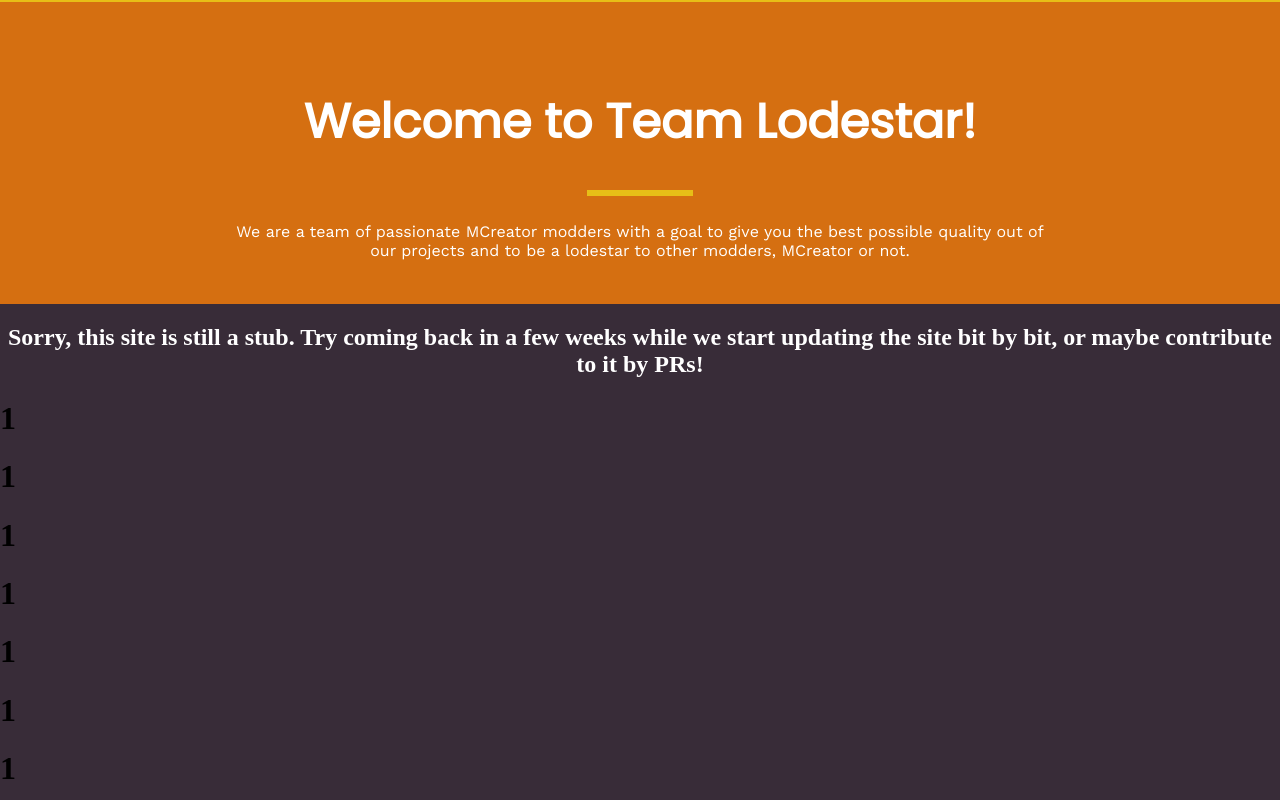
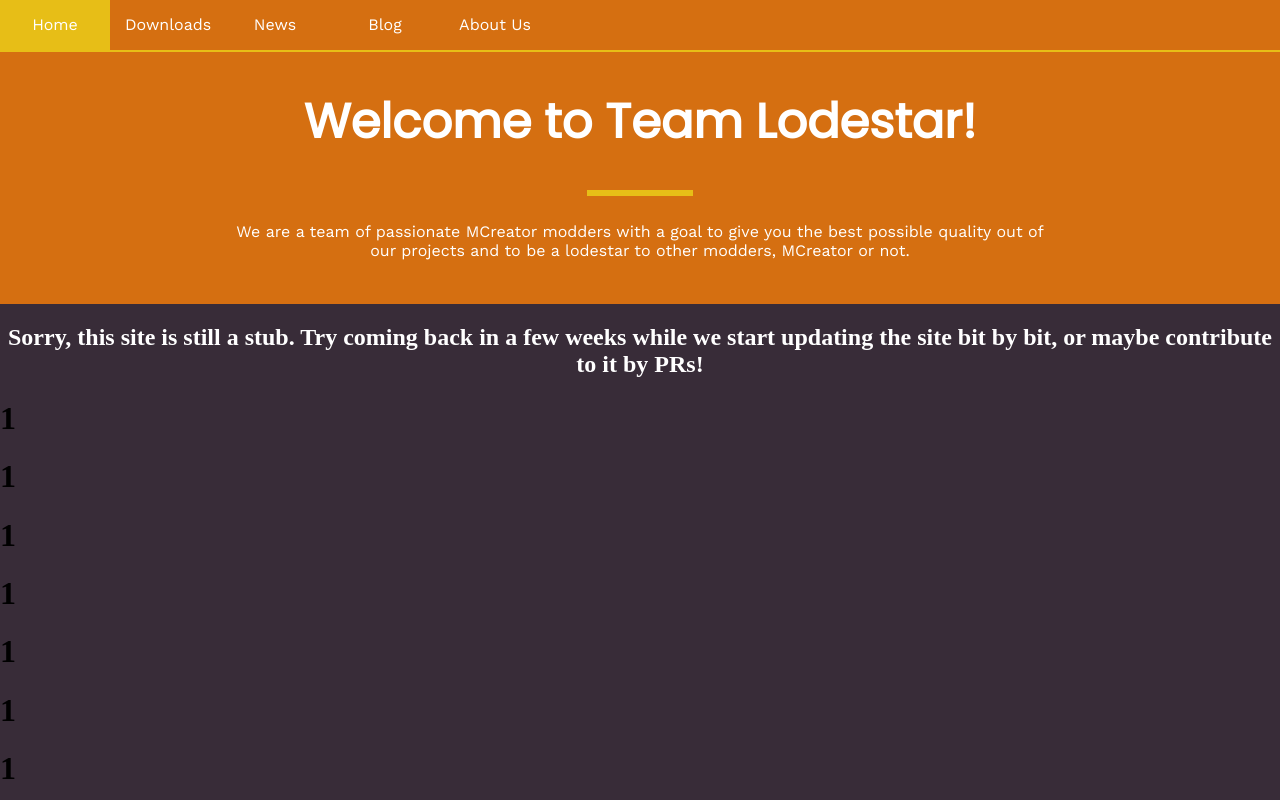
Before and after one commit to TeamSidereals/teamsidereals.github.io, a plain HTML site: page index.html in a window 1280 px wide. Shown: the top 800 px of the page. Drawn offline with nearby package versions, Linux system fonts and the light colour scheme.

Commit message:
Update styles.css

```diff
--- a/stylesheets/styles.css
+++ b/stylesheets/styles.css
@@ -16,8 +16,7 @@
 
 #navbar a {
     font-family: 'Work Sans';
-    float: none;
-    position: absolute;
+    float: left;
     display: block;
     color: white;
     text-align: center;
```
